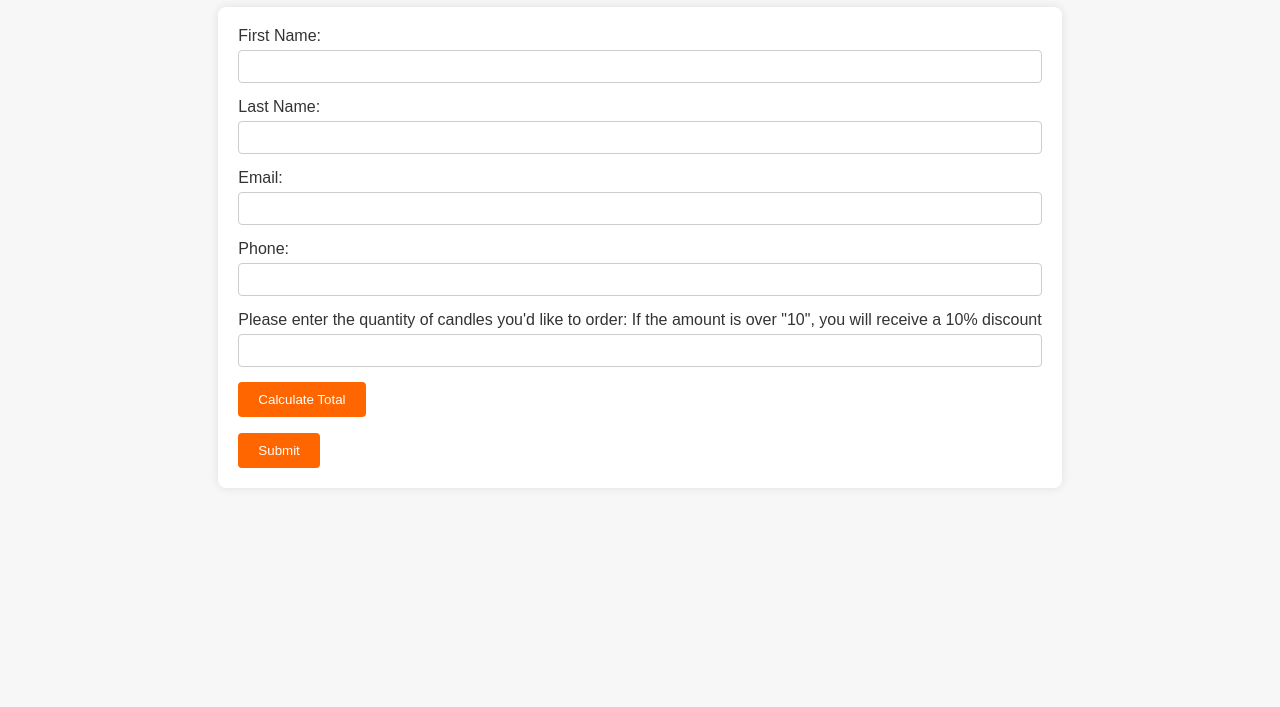
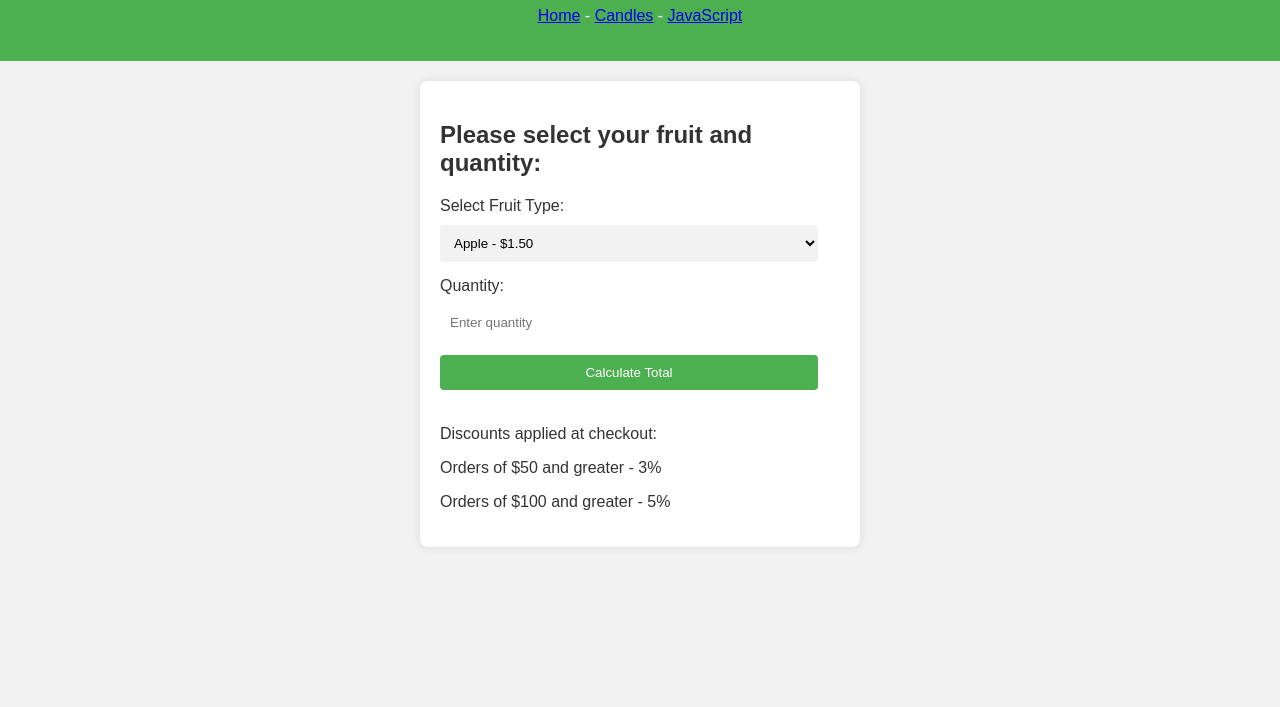
Before and after one commit to Alexcastilloac/Alexcastilloac.github.io, a plain HTML site: page Part 2.html in a window 1280 px wide. Shown: the part 93-800 px from the top of the page. Drawn offline with Linux system fonts and the light colour scheme.

Commit message:
Update Part 2.html

```diff
--- a/Part 2.html
+++ b/Part 2.html
@@ -1,110 +1,132 @@
 <!DOCTYPE html>
-<html lang="en">
+<html>
 <head>
     <meta charset="UTF-8">
-  <title>Order Candles</title>
+    <title>Fruit Order Form</title>
     <style>
         body {
-      font-family: 'Arial', sans-serif;
-      background-color: #f7f7f7;
             margin: 0;
+            padding: 0;
+            font-family: Arial, sans-serif;
+            background-color: #f2f2f2;
+            color: #333;
+        }
+
+        #header {
+            background-color: #4CAF50;
             padding: 20px;
             text-align: center;
+            color: white;
         }
-    h1 {
+
+        #form-container {
+            margin: 20px auto;
+            max-width: 400px;
+            padding: 20px;
+            background-color: #fff;
+            border-radius: 8px;
+            box-shadow: 0 0 10px rgba(0, 0, 0, 0.1);
+        }
+
+        label {
+            display: block;
+            margin-bottom: 10px;
             color: #333;
         }
-    form {
-      background-color: #fff;
-      padding: 20px;
-      border-radius: 8px;
-      display: inline-block;
-      text-align: left;
-      box-shadow: 0 0 10px rgba(0, 0, 0, 0.1);
-    }
-    label {
-      display: block;
-      margin-bottom: 5px;
-      color: #333;
-    }
-    input[type="text"],
-    input[type="email"],
-    input[type="tel"],
-    input[type="number"] {
-      width: 100%;
-      padding: 8px;
+
+        select,
+        input[type="number"],
+        button {
+            width: calc(100% - 22px);
+            padding: 10px;
             margin-bottom: 15px;
+            border: none;
             border-radius: 4px;
-      border: 1px solid #ccc;
             box-sizing: border-box;
         }
-    input[type="submit"],
+
+        select {
+            background-color: #f2f2f2;
+        }
+
         button {
-      padding: 10px 20px;
-      background-color: #ff6600;
-      color: #fff;
-      border: none;
-      border-radius: 4px;
+            background-color: #4CAF50;
+            color: white;
             cursor: pointer;
             transition: background-color 0.3s ease;
         }
-    input[type="submit"]:hover,
+
         button:hover {
-      background-color: #e65100;
+            background-color: #45a049;
         }
+
         #total {
             font-weight: bold;
             margin-top: 15px;
-      color: #333;
+        }
+
+        #discount-info {
+            margin-top: 20px;
         }
     </style>
+
     <script>
         function calculateTotal() {
-      var quantity = parseInt(document.getElementById('quantity').value);
-      var pricePerCandle = 5;
-      var total = quantity * pricePerCandle;
+            var fruitType = document.getElementById("fruitType").value;
+            var quantity = document.getElementById("quantity").value;
 
-      // Apply discount if quantity is greater than 10
-      if (quantity > 10) {
-        var discountPercentage = 10; // 10% discount if quantity exceeds 10
-        var discountAmount = (total * discountPercentage) / 100;
-        total -= discountAmount;
+            var prices = {
+                "apple": 1.5,
+                "banana": 2,
+                "orange": 1,
+                "kiwi": 3.5
+            };
 
-        document.getElementById('discount').innerHTML = 'Discount (10% off for quantity > 10): -$' + discountAmount.toFixed(2);
-      } else {
-        document.getElementById('discount').innerHTML = ''; // Clear discount message if no discount applied
+            var subtotal = prices[fruitType] * quantity;
+
+            var discount = 0;
+            if (subtotal > 100) {
+                discount = subtotal * 0.05;
+            } else if (subtotal > 50) {
+                discount = subtotal * 0.03;
             }
 
-      document.getElementById('total').innerHTML = 'Total: $' + total.toFixed(2);
+            var total = subtotal - discount;
+            document.getElementById("total").innerText = "Total: $" + total.toFixed(2) + " ($" + discount.toFixed(2) + " discount applied)";
         }
     </script>
 </head>
 <body>
-  <h1>Welcome to Candle Emporium!</h1>
-  <form action="/submit" method="post">
-    <label for="firstName">First Name:</label>
-    <input type="text" id="firstName" name="firstName" required>
+    <div id="header">
+        <h1>Fruit Order Form</h1>
+        <p> <a href="https://alexcastilloac.github.io">Home</a>
+          - <a href="https://alexcastilloac.github.io/Assignment.html">Candles</a>
+          - <a href="https://isaacjoelm.github.io/CSCI434-Page3.html">JavaScript</a>
+    </div>
 
-    <label for="lastName">Last Name:</label>
-    <input type="text" id="lastName" name="lastName" required>
+    <div id="form-container">
+        <h2>Please select your fruit and quantity:</h2>
+        <form>
+            <label for="fruitType">Select Fruit Type:</label>
+            <select id="fruitType">
+                <option value="apple">Apple - $1.50</option>
+                <option value="banana">Banana - $2.00</option>
+                <option value="orange">Orange - $1.00</option>
+                <option value="kiwi">Kiwi - $3.50</option>
+            </select>
 
-    <label for="email">Email:</label>
-    <input type="email" id="email" name="email" required>
-
-    <label for="phone">Phone:</label>
-    <input type="tel" id="phone" name="phone">
-
-    <label for="quantity">Please enter the quantity of candles you'd like to order:
-      If the amount is over "10", you will receive a 10% discount
-    </label>
-    <input type="number" id="quantity" name="quantity" min="1" required>
+            <label for="quantity">Quantity:</label>
+            <input type="number" id="quantity" placeholder="Enter quantity" min="1">
 
             <button type="button" onclick="calculateTotal()">Calculate Total</button>
 
             <p id="total"></p>
-    <p id="discount"></p>
-
-    <input type="submit" value="Submit">
         </form>
+        <div id="discount-info">
+            <p>Discounts applied at checkout:</p>
+            <p>Orders of $50 and greater - 3%</p>
+            <p>Orders of $100 and greater - 5%</p>
+        </div>
+    </div>
 </body>
 </html>
```
Lines whose indentation alone changed are shown as unchanged.
